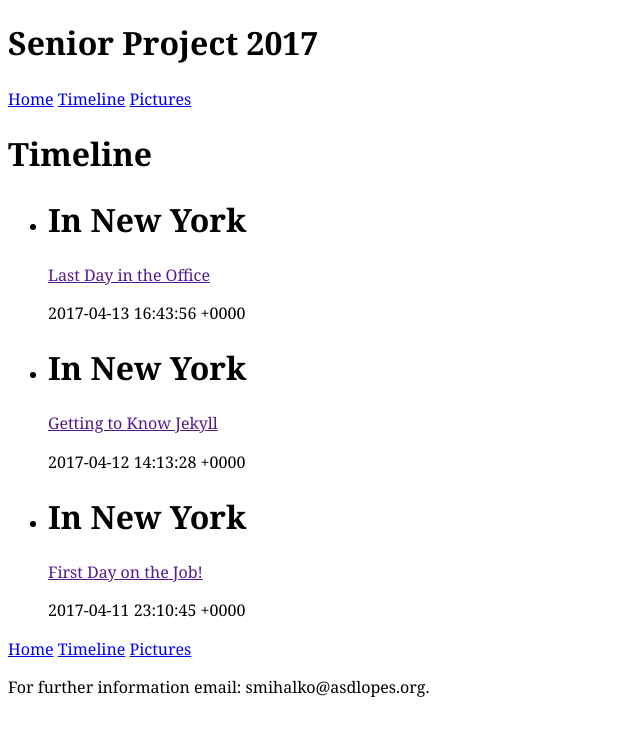
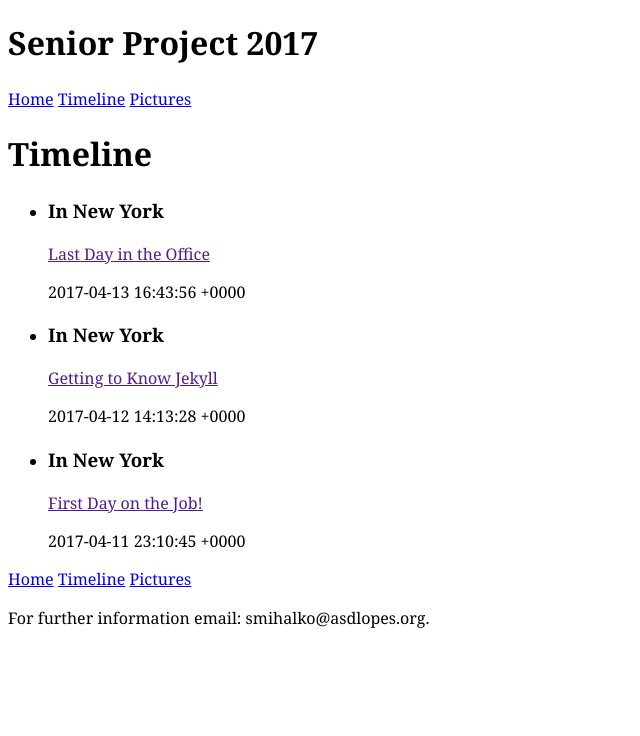
Before and after one commit to sebastianmihalko/project, a Jekyll site: the page built from timeline.html, in a window 1280 px wide. Shown: the top 736 px of the page, without its empty margins (0-640 px from the left). Built offline with Jekyll 4.4.1, drawn with Linux system fonts in a browser that asks for light colours.

Commit message:
edited the size of the titles in the post loop

```diff
--- a/timeline.html
+++ b/timeline.html
@@ -6,14 +6,14 @@ layout: default
 <ul>
   {% for post in site.categories.in-new-york%}
   <li>
-    <h1>In New York</h1>
+    <h3>In New York</h3>
     <a href="">{{post.title}}</a>
     <p>{{post.date}}</p>
   </li>
   {% endfor %}
   {%for post in site.categories.at-home%}
   <li>
-    <h1>At Home</h1>
+    <h3>At Home</h3>
     <a href="">{{post.title}}</a>
     <p>{{post.date}}</p>
   </li>
```
